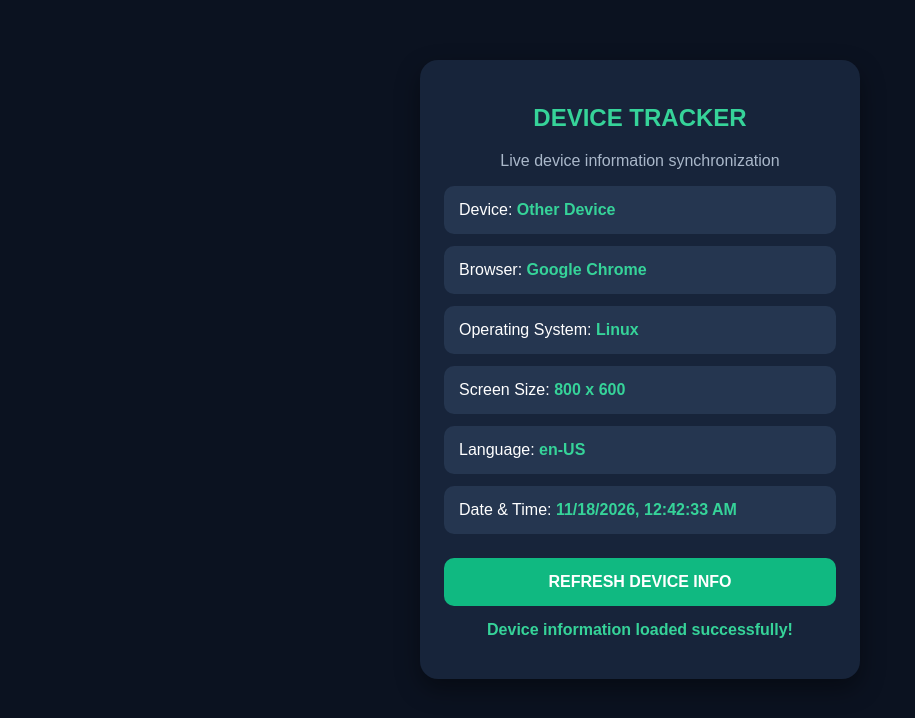
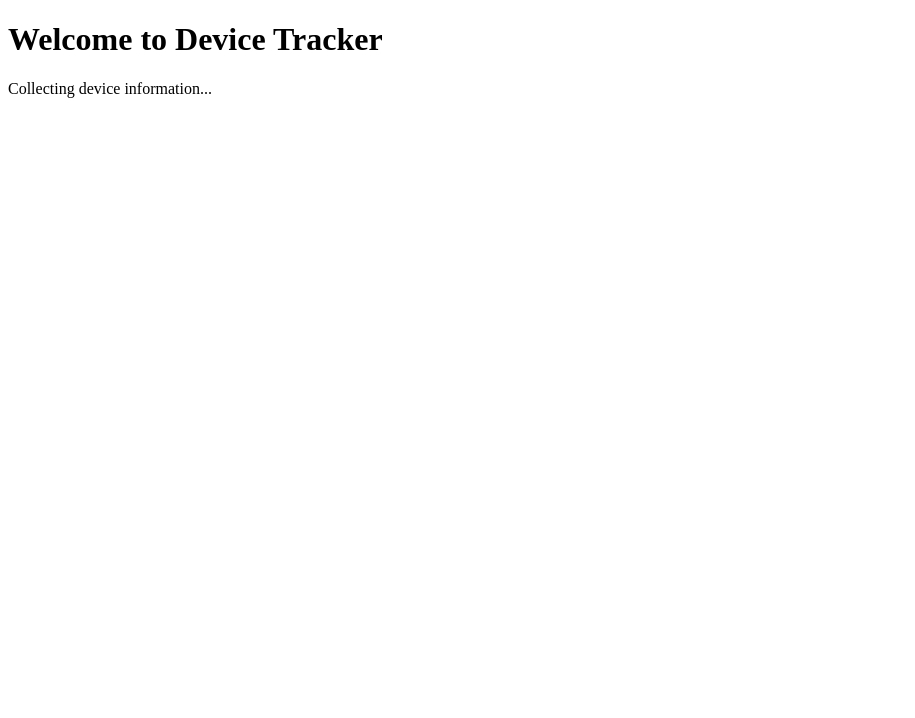
Before and after one commit to bosssanaullah0987-ship-it/android-tracker, a plain HTML site: page index.html in a window 1280 px wide. Shown: the whole page, without its empty margins (0-915 px from the left). Drawn offline with Linux system fonts and the light colour scheme; no server answers.

Commit message:
Update index.html

```diff
--- a/index.html
+++ b/index.html
@@ -1,120 +1,56 @@
 <!DOCTYPE html>
 <html lang="en">
 <head>
-<meta charset="UTF-8">
-<meta name="viewport" content="width=device-width, initial-scale=1.0">
-<title>Android Device Tracker - Live</title>
-<style>
-*{box-sizing:border-box}
-body{
- margin:0;
- background:#0b1220;
- color:white;
- font-family:Arial,sans-serif;
- padding:20px;
-}
-.container{
- max-width:440px;
- margin:40px auto;
- padding:24px;
- background:#17243a;
- border-radius:18px;
- box-shadow: 0 10px 25px rgba(0,0,0,0.4);
-}
-h2{
- text-align:center;
- color:#36d399;
-}
-p{
- text-align:center;
- color:#aab8ca;
-}
-.info{
- background:#253650;
- padding:15px;
- border-radius:10px;
- margin:12px 0;
- overflow-wrap:anywhere;
-}
-.info b {
- color: #36d399;
-}
-button{
- width:100%;
- padding:15px;
- border:0;
- border-radius:10px;
- background:#10b981;
- color:white;
- font-size:16px;
- font-weight:bold;
- margin-top:12px;
- cursor: pointer;
- transition: background 0.3s;
-}
-button:hover{background:#0e9f6e}
-#status{
- text-align: center;
- margin-top: 15px;
- font-weight: bold;
- color: #36d399;
-}
-</style>
+    <meta charset="UTF-8">
+    <meta name="viewport" content="width=device-width, initial-scale=1.0">
+    <title>Device Tracker</title>
 </head>
 <body>
+    <h1>Welcome to Device Tracker</h1>
+    <p>Collecting device information...</p>
 
-<div class="container">
-<h2>DEVICE TRACKER</h2>
-<p>Live device information synchronization</p>
+    <!-- Firebase SDK (Modular CDN versions) -->
+    <script type="module">
+        import { initializeApp } from "https://www.gstatic.com/firebasejs/10.8.0/firebase-app.js";
+        import { getFirestore, collection, addDoc } from "https://www.gstatic.com/firebasejs/10.8.0/firebase-firestore.js";
 
-<div class="info">Device: <b id="device">Detecting...</b></div>
-<div class="info">Browser: <b id="browser">Detecting...</b></div>
-<div class="info">Operating System: <b id="os">Detecting...</b></div>
-<div class="info">Screen Size: <b id="screen">Detecting...</b></div>
-<div class="info">Language: <b id="language">Detecting...</b></div>
-<div class="info">Date & Time: <b id="time">Detecting...</b></div>
+        // Your web app's Firebase configuration
+        const firebaseConfig = {
+          apiKey: "AIzaSyALu3lnopF7ZiB7gqmm0IW3QCerl3mReLk",
+          authDomain: "android-tracker-f428b.firebaseapp.com",
+          projectId: "android-tracker-f428b",
+          storageBucket: "android-tracker-f428b.firebasestorage.app",
+          messagingSenderId: "880746745094",
+          appId: "1:880746745094:web:44752a9aa57787c727e287",
+          measurementId: "G-V0BYXWGS55"
+        };
 
-<button onclick="detectDeviceInf()">REFRESH DEVICE INFO</button>
+        // Initialize Firebase
+        const app = initializeApp(firebaseConfig);
+        const db = getFirestore(app);
 
-<p id="status">Device information loaded successfully!</p>
-</div>
+        // Function to collect device info and save to Firestore
+        async function trackDevice() {
+            try {
+                const deviceInfo = {
+                    userAgent: navigator.userAgent,
+                    platform: navigator.platform,
+                    screenWidth: window.screen.width,
+                    screenHeight: window.screen.height,
+                    language: navigator.language,
+                    timestamp: new Date().toISOString()
+                };
 
-<script>
-function detectDeviceInf(){
- const ua = navigator.userAgent;
+                // Save to Firestore collection named "devices"
+                await addDoc(collection(db, "devices"), deviceInfo);
+                console.log("Device info saved successfully!");
+            } catch (e) {
+                console.error("Error adding document: ", e);
+            }
+        }
 
- let device = "Other Device";
- if(/Android/i.test(ua)) device = "Android Phone";
- else if(/iPhone|iPad/i.test(ua)) device = "iPhone / iPad";
- else if(/Windows/i.test(ua)) device = "Windows PC";
- else if(/Mac/i.test(ua)) device = "Mac OS";
-
- let browser = "Other Browser";
- if(/Edg/i.test(ua)) browser = "Microsoft Edge";
- else if(/Chrome/i.test(ua)) browser = "Google Chrome";
- else if(/Firefox/i.test(ua)) browser = "Firefox";
- else if(/Safari/i.test(ua)) browser = "Safari";
-
- let os = "Other OS";
- if(/Android/i.test(ua)) os = "Android";
- else if(/Windows/i.test(ua)) os = "Windows";
- else if(/Mac/i.test(ua)) os = "Mac";
- else if(/Linux/i.test(ua)) os = "Linux";
- else if(/iPhone|iPad/i.test(ua)) os = "iOS";
-
- document.getElementById("device").textContent = device;
- document.getElementById("browser").textContent = browser;
- document.getElementById("os").textContent = os;
- document.getElementById("screen").textContent = screen.width + " x " + screen.height;
- document.getElementById("language").textContent = navigator.language;
- document.getElementById("time").textContent = new Date().toLocaleString();
-}
-
-// পেজ ওপেন হওয়ার সাথে সাথেই রিয়েল ডেটা লোড হবে
-window.onload = function() {
- detectDeviceInf();
-};
-</script>
-
+        // Run the function when the page loads
+        trackDevice();
+    </script>
 </body>
-    </html>
+</html>
```
